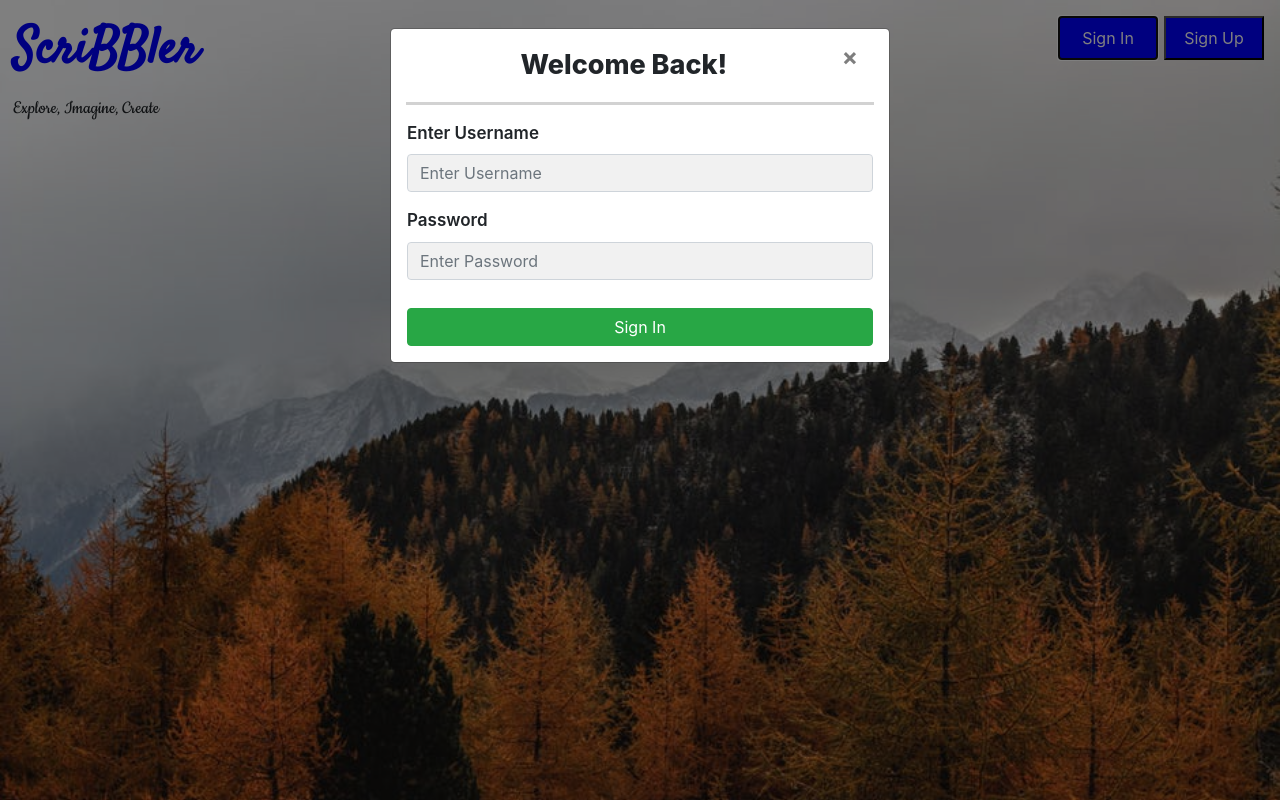
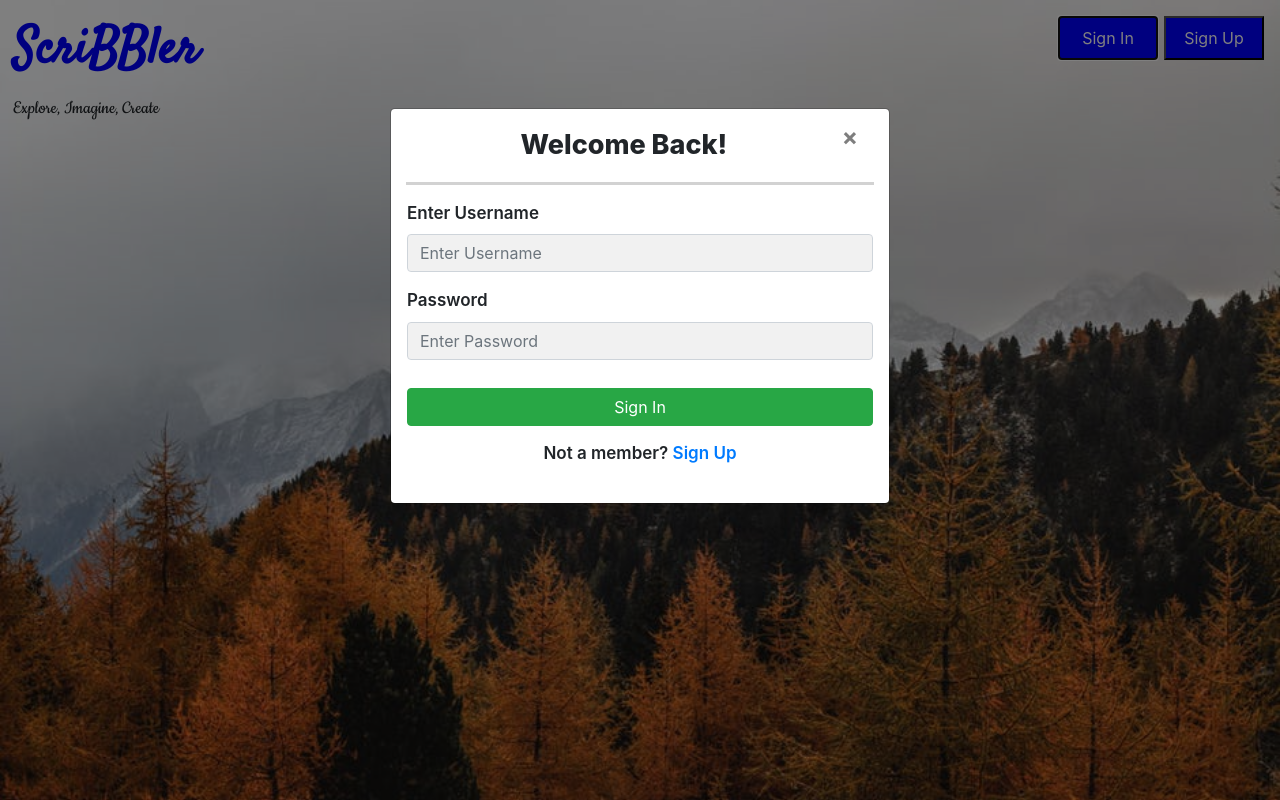
Before and after one commit to amar0898/Scribbler-Project--Frontent---UpGrad, a plain HTML site: page index.html in a window 1280 px wide. Both pictures are taken after a click on the button "Sign In". Drawn offline with nearby package versions, Linux system fonts and the light colour scheme.

Commit message:
Not a member first sign Up functionality on sign In modal has been added and styling has been also added

```diff
--- a/css/index.css
+++ b/css/index.css
@@ -50,3 +50,18 @@ input{
    padding: 5px;
    margin-top: 12px;
 }
+
+.modal-dialog{
+
+   top: 10%;
+}
+
+#newUser_div{
+
+   padding: 5px;
+   margin-top: 10px;
+   text-align: center;
+   font-style: normal;
+   font-weight: 600;
+   font-size: 17px;
+}
--- a/index.html
+++ b/index.html
@@ -96,6 +96,10 @@
                     <div>
                     <button type="submit" class="btn btn-success signIn_button">Sign In</button></div>
                   </form>
+                  <!-- Code for not a member functionality, redirect to signUp modal if a new user come on signIn modal -->
+                  <div id="newUser_div">
+                    <p id="not-a-member">Not a member? <a href="#" data-dismiss="modal" aria-label="Close" data-toggle="modal" data-target="#signupModal">Sign Up</a></p>
+                  </div>
                 </div>
               </div>
             </div>
```
